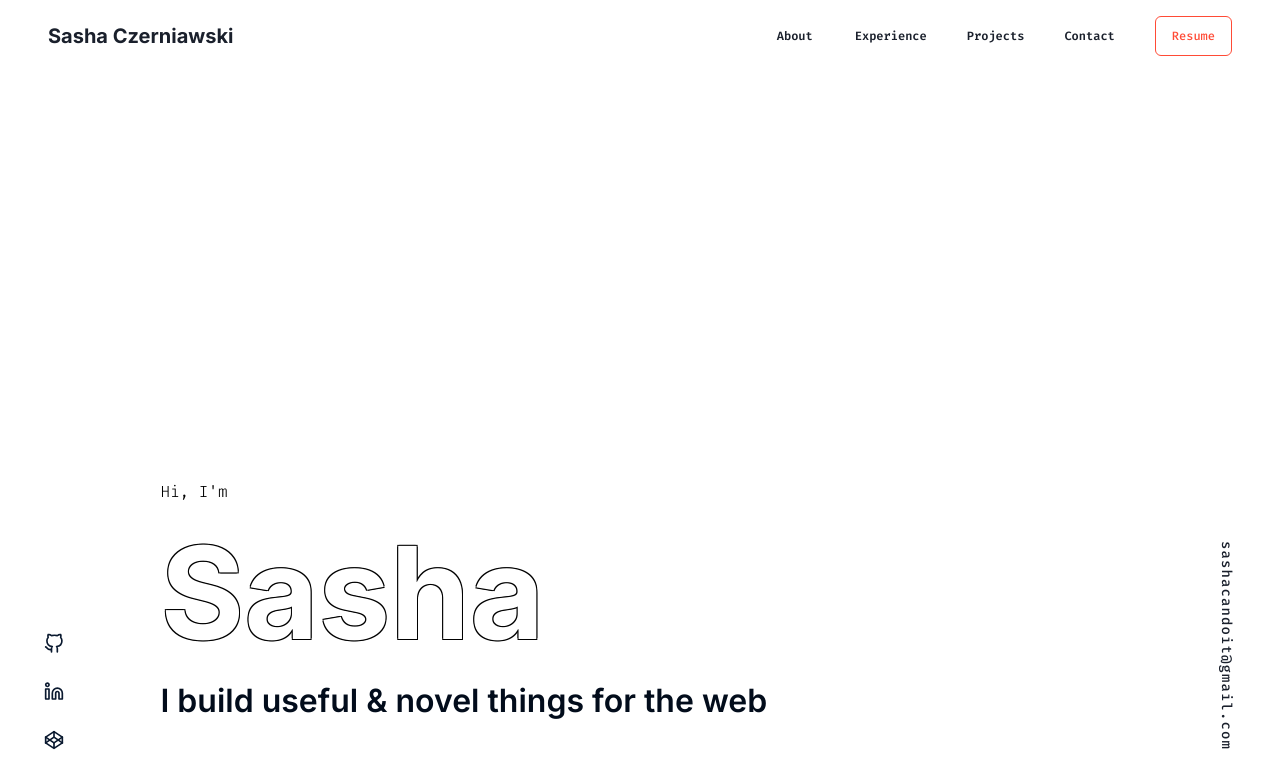
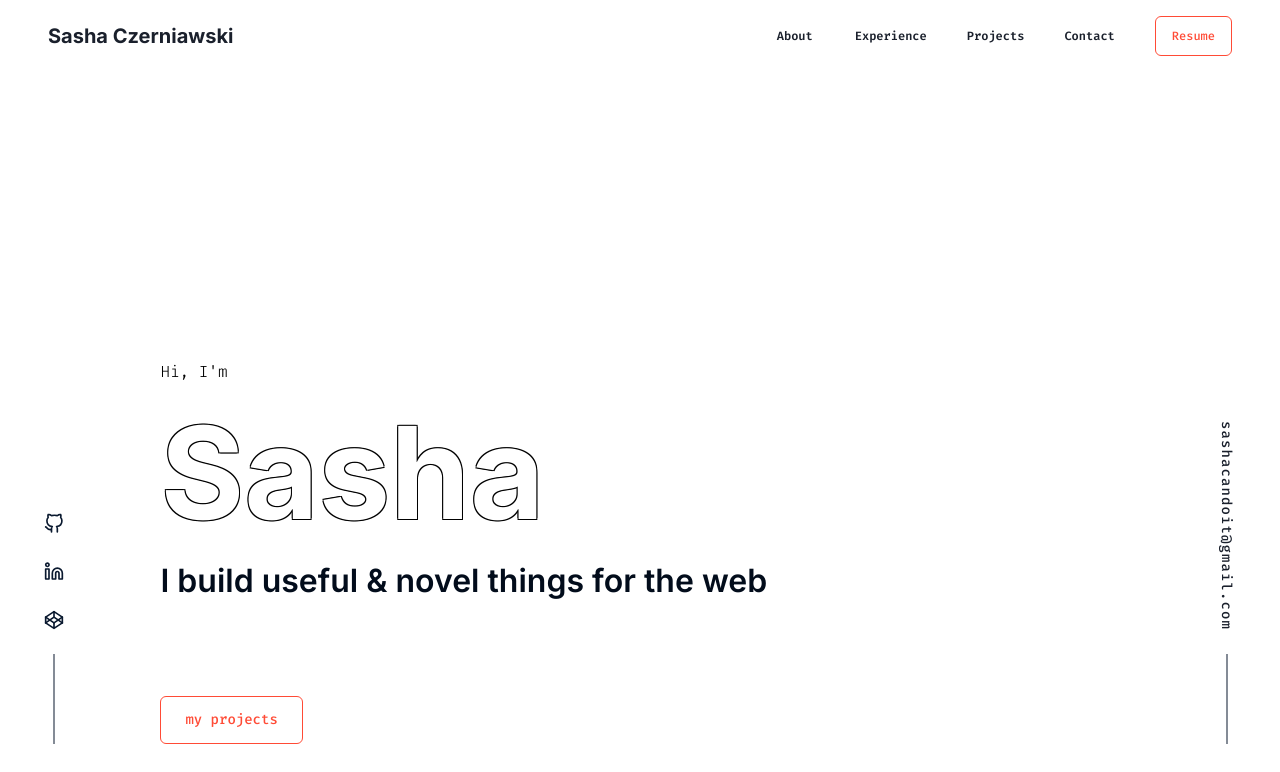
Before and after one commit to sashacandoit/portfolio-2023, a React (Create React App) app: page / in a window 1280 px wide. Shown: the top 772 px of the page. Built offline with nearby package versions, Linux system fonts and the light colour scheme.

Commit message:
adjusting container widths

```diff
--- a/src/sections/LeftNav.js
+++ b/src/sections/LeftNav.js
@@ -6,7 +6,7 @@ function LeftNav() {
   return (
     <Container justifyContent='end' alignItems='center'>
       <VStack
-        minHeight={{ base: '30rem', lg: '40rem', xl: "100vh" }}
+        minHeight={{ base: '30rem', lg: '40rem', xl: "85vh" }}
         justify='end'
         spacing={6}
         align='center'
--- a/src/sections/RightNav.js
+++ b/src/sections/RightNav.js
@@ -5,7 +5,7 @@ import { LineSvg } from '../assets/icons/icons.js'
 function RightNav() {
   return (
     <VStack
-      minHeight={{ base: '30rem', lg: '40rem', xl: "100vh" }}
+      minHeight={{ base: '30rem', lg: '40rem', xl: "85vh" }}
       justify='end'
       spacing={6}
       align='center'
--- a/src/sections/Welcome.js
+++ b/src/sections/Welcome.js
@@ -5,9 +5,9 @@ import { Button } from '@chakra-ui/react'
 
 function Welcome() {
   return (
-    <Container maxW={{base: "100vw", lg: '100%'}} justifyContent='end' alignItems='start' paddingX={{base: '0', md: '6%'}} >
+    <Container maxWidth="100%" justifyContent='end' alignItems='start' paddingX={{base: '0', md: '6%'}} >
       <VStack
-        minHeight={{ base: '30rem', lg: '40rem', xl: "100vh" }}
+        minHeight={{ base: '30rem', lg: '40rem', xl: "85vh" }}
         justify='end'
         spacing={{ base: "2rem", lg: '6rem' }}
         align='start'
```
